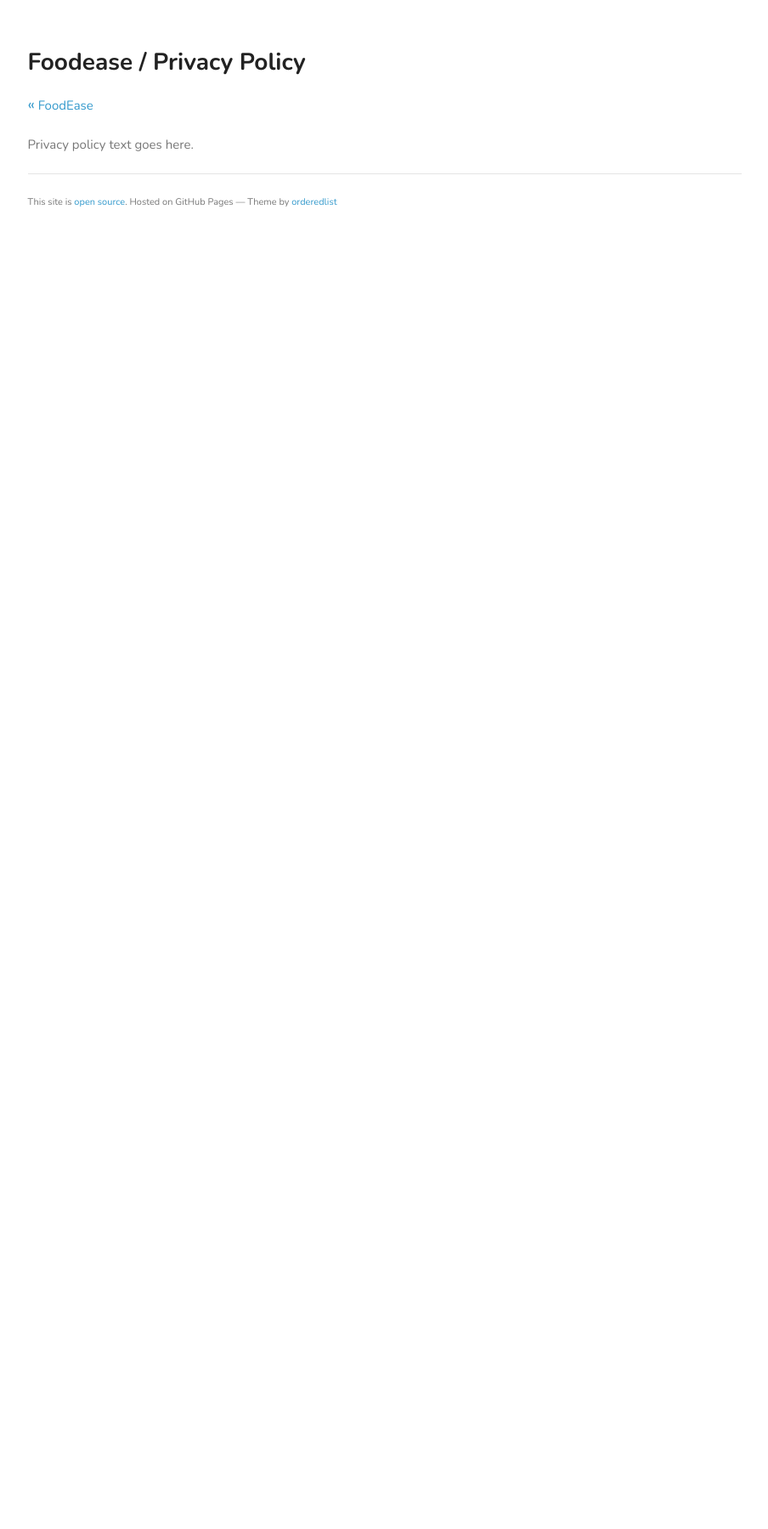
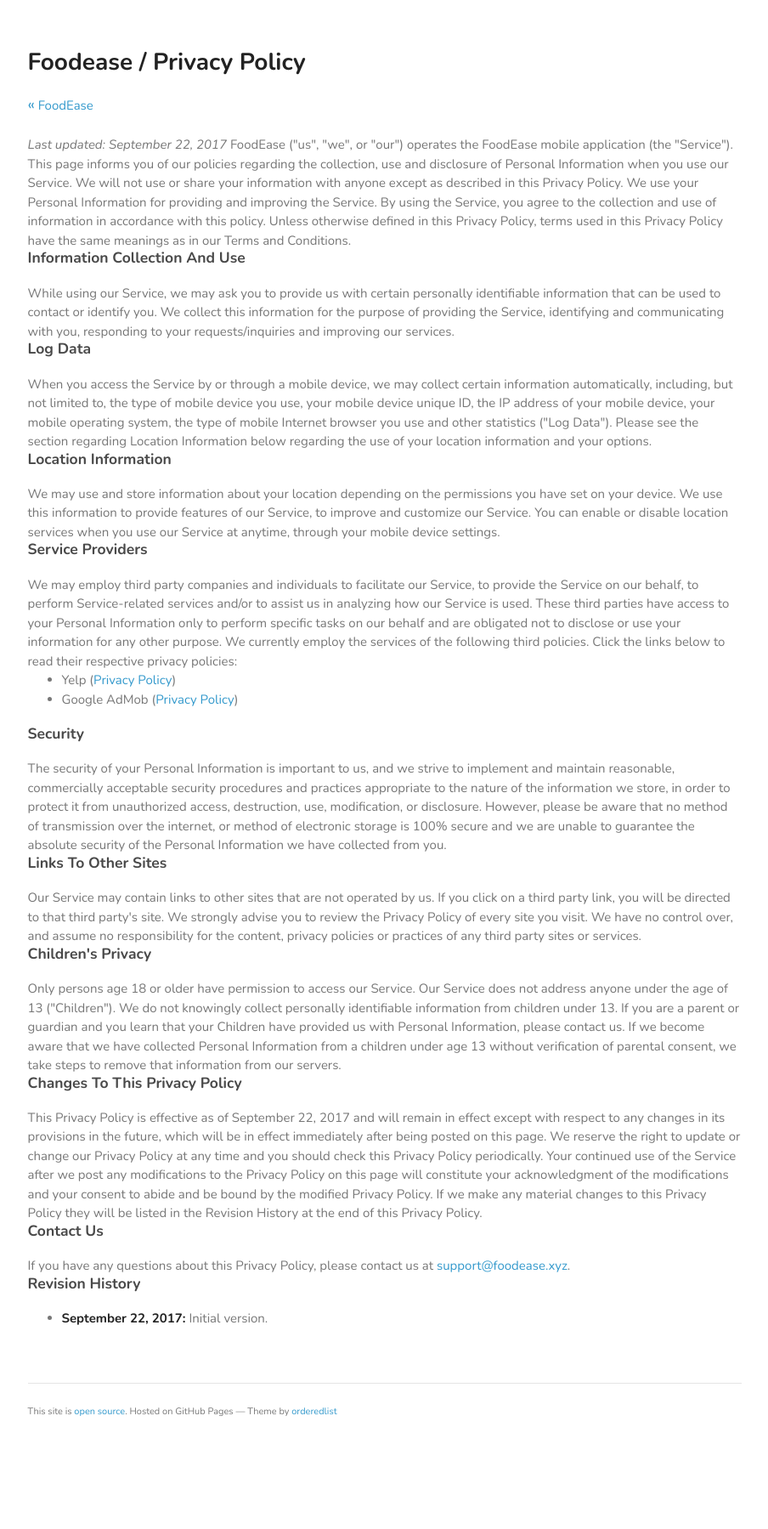
Before and after one commit to pdil/website-Jekyll, a Jekyll site: the page built from apps/foodease/privacy/index.html, in a window 1280 px wide. Shown: the whole page at 85% size, without its empty margins (187-1091 px from the left). Built offline with Jekyll 4.4.1, drawn with Linux system fonts in a browser that asks for light colours; before the commit the page ends 900 px from its top, so only the background shows below that.

Commit message:
Add privacy policy

```diff
--- a/apps/foodease/privacy/index.html
+++ b/apps/foodease/privacy/index.html
@@ -7,4 +7,76 @@
 <a href=".."><span id="back-button">&laquo;</span> FoodEase</a>
 
 <br><br>
-Privacy policy text goes here.
+<em>Last updated: September 22, 2017</em>
+
+FoodEase ("us", "we", or "our") operates the FoodEase mobile application (the "Service").
+
+This page informs you of our policies regarding the collection, use and disclosure of Personal Information when you use our Service.
+
+We will not use or share your information with anyone except as described in this Privacy Policy.
+
+We use your Personal Information for providing and improving the Service. By using the Service, you agree to the collection and use of information in accordance with this policy. Unless otherwise defined in this Privacy Policy, terms used in this Privacy Policy have the same meanings as in our Terms and Conditions.
+
+<h3>Information Collection And Use</h3>
+
+While using our Service, we may ask you to provide us with certain personally identifiable information that can be used to contact or identify you.
+
+We collect this information for the purpose of providing the Service, identifying and communicating with you, responding to your requests/inquiries and improving our services.
+
+<h3>Log Data</h3>
+
+When you access the Service by or through a mobile device, we may collect certain information automatically, including, but not limited to, the type of mobile device you use, your mobile device unique ID, the IP address of your mobile device, your mobile operating system, the type of mobile Internet browser you use and other statistics ("Log Data").
+
+Please see the section regarding Location Information below regarding the use of your location information and your options.
+
+<h3>Location Information</h3>
+
+We may use and store information about your location depending on the permissions you have set on your device. We use this information to provide features of our Service, to improve and customize our Service. You can enable or disable location services when you use our Service at anytime, through your mobile device settings.
+
+<h3>Service Providers</h3>
+
+We may employ third party companies and individuals to facilitate our Service, to provide the Service on our behalf, to perform Service-related services and/or to assist us in analyzing how our Service is used.
+
+These third parties have access to your Personal Information only to perform specific tasks on our behalf and are obligated not to disclose or use your information for any other purpose.
+
+We currently employ the services of the following third policies. Click the links below to read their respective privacy policies:
+<ul>
+  <li>Yelp (<a href="https://www.yelp.com/tos/privacy_en_us_20160131">Privacy Policy</a>)</li>
+  <li>Google AdMob (<a href="https://www.google.com/intl/en_US/policies/privacy/">Privacy Policy</a>)</li>
+</ul>
+
+<h3>Security</h3>
+
+The security of your Personal Information is important to us, and we strive to implement and maintain reasonable, commercially acceptable security procedures and practices appropriate to the nature of the information we store, in order to protect it from unauthorized access, destruction, use, modification, or disclosure.
+
+However, please be aware that no method of transmission over the internet, or method of electronic storage is 100% secure and we are unable to guarantee the absolute security of the Personal Information we have collected from you.
+
+<h3>Links To Other Sites</h3>
+
+Our Service may contain links to other sites that are not operated by us. If you click on a third party link, you will be directed to that third party's site. We strongly advise you to review the Privacy Policy of every site you visit.
+
+We have no control over, and assume no responsibility for the content, privacy policies or practices of any third party sites or services.
+
+<h3>Children's Privacy</h3>
+
+Only persons age 18 or older have permission to access our Service. Our Service does not address anyone under the age of 13 ("Children").
+
+We do not knowingly collect personally identifiable information from children under 13. If you are a parent or guardian and you learn that your Children have provided us with Personal Information, please contact us. If we become aware that we have collected Personal Information from a children under age 13 without verification of parental consent, we take steps to remove that information from our servers.
+
+<h3>Changes To This Privacy Policy</h3>
+
+This Privacy Policy is effective as of September 22, 2017 and will remain in effect except with respect to any changes in its provisions in the future, which will be in effect immediately after being posted on this page.
+
+We reserve the right to update or change our Privacy Policy at any time and you should check this Privacy Policy periodically. Your continued use of the Service after we post any modifications to the Privacy Policy on this page will constitute your acknowledgment of the modifications and your consent to abide and be bound by the modified Privacy Policy.
+
+If we make any material changes to this Privacy Policy they will be listed in the Revision History at the end of this Privacy Policy.
+
+<h3>Contact Us</h3>
+
+If you have any questions about this Privacy Policy, please contact us at <a href="mailto:support@foodease.xyz?Subject=Privacy">support@foodease.xyz</a>.
+
+<h3>Revision History</h3>
+
+<ul>
+  <li><strong>September 22, 2017:</strong> Initial version.</li>
+</ul>
```
